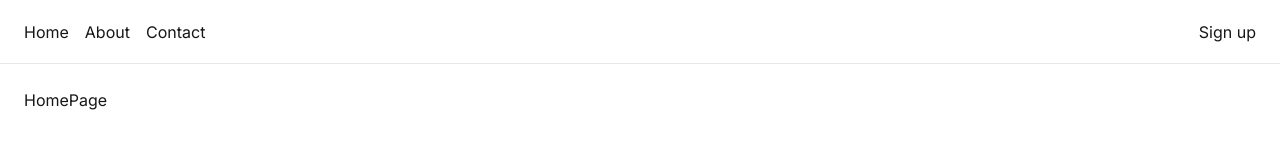
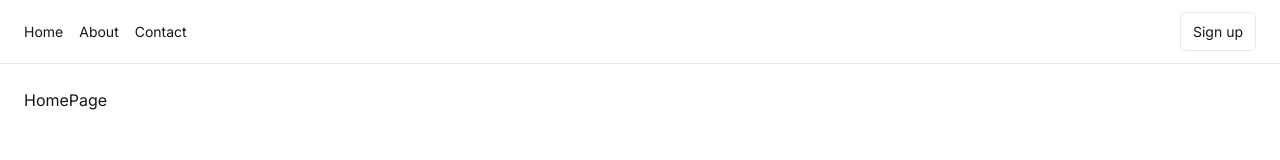
Before and after one commit to bricard-dev/next-auth-test, a Next.js app: page / in a window 1280 px wide. Shown: the top 160 px of the page. Built offline with nearby package versions, Linux system fonts and the light colour scheme.

Commit message:
Improve the styling of the Header component by adjusting the height and adding Tailwind CSS classes to the registration link

```diff
--- a/src/components/layouts/header.tsx
+++ b/src/components/layouts/header.tsx
@@ -17,7 +17,7 @@ const navItems = [
 
 export default function Header() {
   return (
-    <header className="min-h-16 px-6 flex items-center justify-between border-b">
+    <header className="h-16 px-6 flex shrink-0 items-center justify-between border-b text-sm">
       <h1 className="sr-only">Blog</h1>
       <nav className="flex items-center gap-4">
         {navItems.map((item) => (
@@ -27,7 +27,12 @@ export default function Header() {
         ))}
       </nav>
       <div>
-        <Link href="/signup">Sign up</Link>
+        <Link
+          href="/signup"
+          className="px-3 py-2.5 border rounded-md hover:border-foreground hover:bg-foreground hover:text-background transition-colors"
+        >
+          Sign up
+        </Link>
       </div>
     </header>
   );
```
